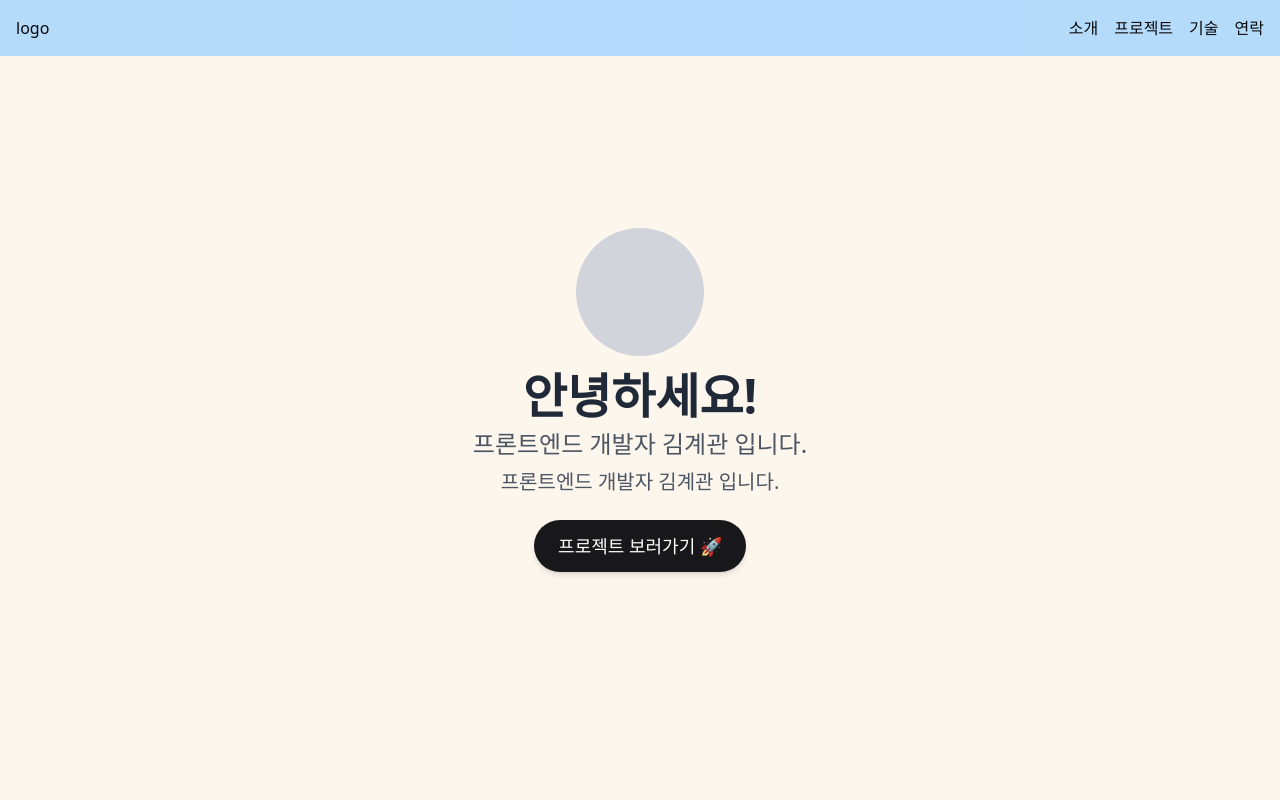
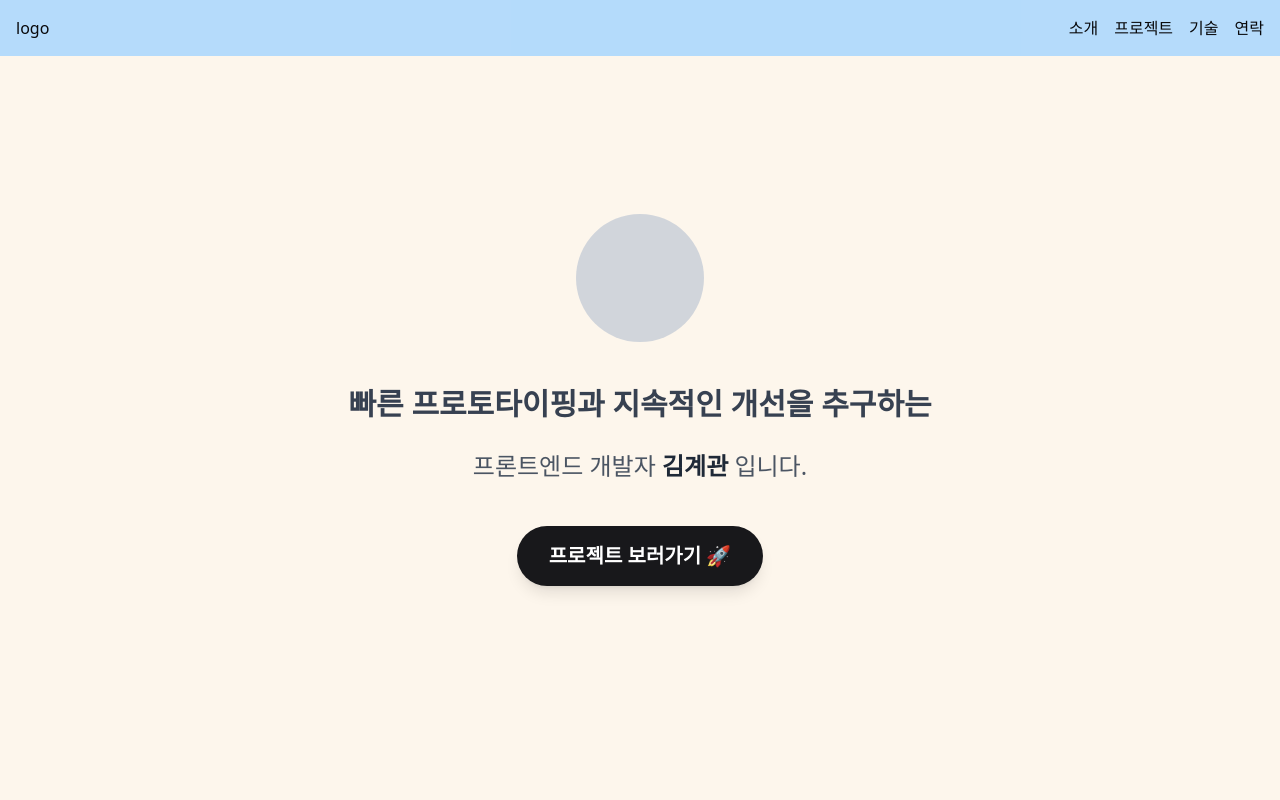
Before and after one commit to KIMLENDING/memory-game, a Next.js app: page /portfolio in a window 1280 px wide. Shown: the top 800 px of the page. Built offline with nearby package versions, Linux system fonts and the light colour scheme.

Commit message:
Hero 컴포넌트 텍스트 및 레이아웃 수정, Tailwind 색상 추가

```diff
--- a/components/portfolio/Hero.tsx
+++ b/components/portfolio/Hero.tsx
@@ -29,16 +29,18 @@ const Hero = () => {
         <section
             ref={heroRef}
             id="hero"
-            className="h-screen flex flex-col items-center justify-center text-center px-6"
+            className="h-screen flex flex-col items-center justify-center text-center px-6 gap-5"
         >
             <div className="w-32 h-32 bg-gray-300 rounded-full mb-4"></div> {/* 여기에 프로필 이미지 또는 아이콘 */}
-            <h1 ref={textRef} className="text-5xl font-bold text-gray-800">안녕하세요! </h1>
-            <p className="mt-2 text-2xl text-gray-600">프론트엔드 개발자 김계관 입니다.</p>
-            <p className="mt-2 text-xl text-gray-600">프론트엔드 개발자 김계관 입니다.</p>
+
+            <p className="mt-2 text-3xl font-semibold text-gray-700">
+                빠른 프로토타이핑과 지속적인 개선을 추구하는
+            </p>
+            <p className="mt-2 text-2xl text-gray-600">프론트엔드 개발자 <span className="font-bold text-gray-800">김계관</span> 입니다.</p>
             <a
                 ref={buttonRef}
                 href="#project"
-                className="mt-6 px-6 py-3 bg-primary text-white rounded-full text-lg shadow-md hover:scale-105 transition"
+                className="mt-6 px-8 py-4 bg-primary text-white text-xl font-semibold rounded-full shadow-lg hover:scale-105 transition"
             >
                 프로젝트 보러가기 🚀
             </a>
--- a/tailwind.config.ts
+++ b/tailwind.config.ts
@@ -12,6 +12,9 @@ export default {
 			colors: {
 				cream: '#FDF6EC',
 				creamblue: '#A3D5FF',
+				creamaccent: '#FF7F50',
+				darkBlue: '#1E2A38', // 고급스러운 배경용 컬러
+				softGray: '#B0B8C1', // 부드러운 보조 컬러
 				background: 'hsl(var(--background))',
 				foreground: 'hsl(var(--foreground))',
 				card: {
```
